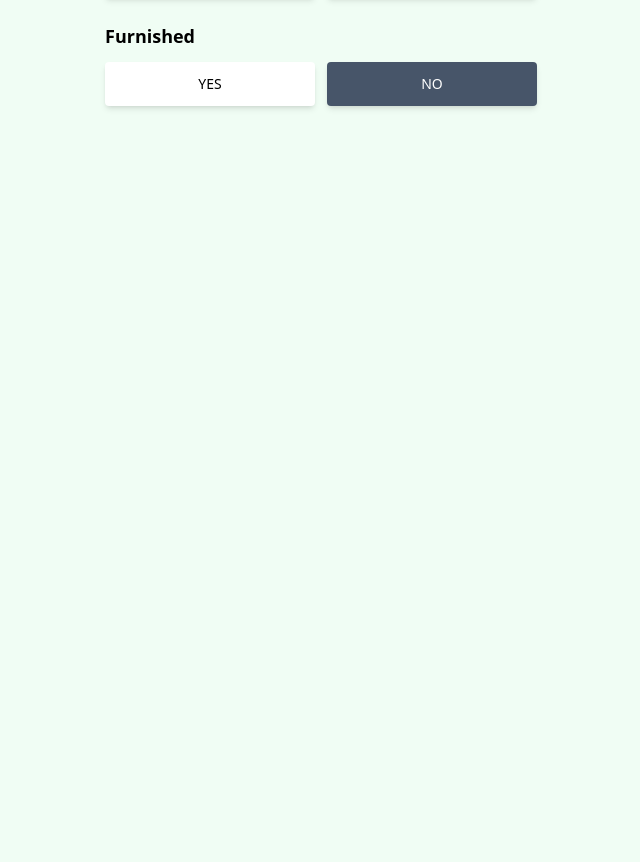
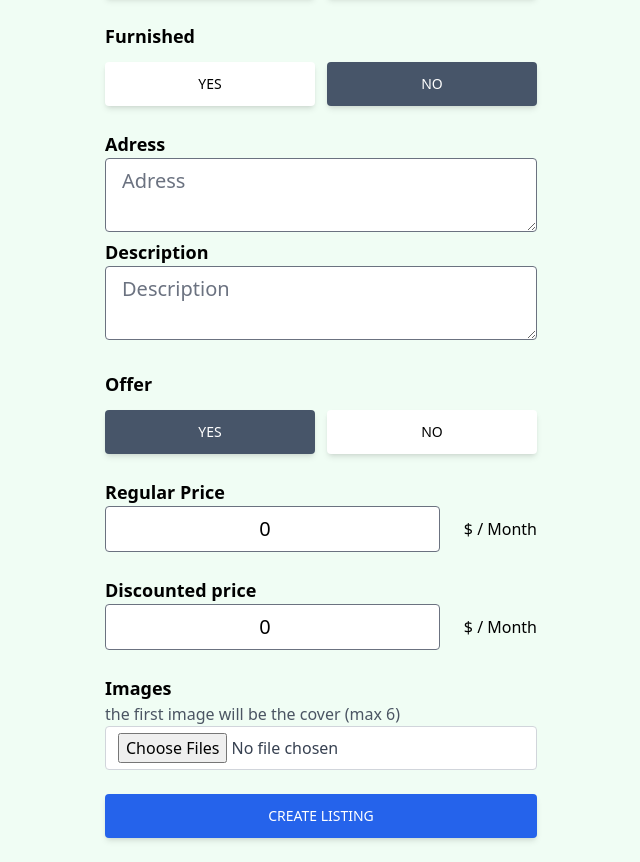
Before and after one commit to kszys90/react-tailwind-practice, a React (Create React App) app: page /create-listing in a window 1280 px wide. Shown: the part 522-1384 px from the top of the page, without its empty margins (319-959 px from the left). Before the commit the page ends 800 px from the top, so only its background shows below. Built offline with nearby package versions, Linux system fonts and the light colour scheme; no server answers.

Commit message:
created ui of CreateListing page

```diff
--- a/src/pages/CreateListing.jsx
+++ b/src/pages/CreateListing.jsx
@@ -7,9 +7,15 @@
     bedrooms: 1,
     bathrooms: 1,
     parking: false,
-    furnished: false
+    furnished: false,
+    adress: '',
+    description: '',
+    offer: true,
+    regularPrice: 0,
+    discountedPrice: 0,
   })
-  const {type, name, bedrooms, bathrooms,parking, furnished} = formData
+  const {type, name, bedrooms, bathrooms,parking, furnished, adress, description, offer
+  ,regularPrice, discountedPrice} = formData
   function handleChange(){
 
   }
@@ -83,7 +89,7 @@
           value={true} onClick={handleChange}
           className={`px-7 py-3 font-medium text-sm uppercase shadow-md rounded hover:shadow-lg
           focus:shadow-lg active:shadow-lg tansition duration-150 ease w-full mr-3
-          ${!furnished==true? 'bg-white text-black' : 'bg-slate-600 text-white'}`}
+          ${!furnished===true? 'bg-white text-black' : 'bg-slate-600 text-white'}`}
           >
             Yes
           </button>
@@ -95,7 +101,84 @@
           > No
           </button>
         </div>
-
+        <p className='text-lg mt-6 font-semibold'>Adress</p>
+        <textarea type="text" id="adress" value={adress} onChange={handleChange} placeholder="Adress"
+          required className='w-full px-4 py-2 text-xl text-grey-700
+          bg-white border border-grey-300 rounded tansition duration-150 ease-in-out
+          focus:text-grey-700 focus:bg-white focus:border-grey-700'
+        />
+        <p className='text-lg font-semibold'>Description</p>
+        <textarea type="text" id="description" value={description} onChange={handleChange} placeholder="Description"
+          required className='w-full px-4 py-2 text-xl text-grey-700
+          bg-white border border-grey-300 rounded tansition duration-150 ease-in-out
+          focus:text-grey-700 focus:bg-white focus:border-grey-700'
+        />
+         <p className='text-lg mt-6 font-semibold'>Offer</p>
+        <div className='flex justify-between mt-3'>
+          <button type="button" id="offer"
+          value={true} onClick={handleChange}
+          className={`px-7 py-3 font-medium text-sm uppercase shadow-md rounded hover:shadow-lg
+          focus:shadow-lg active:shadow-lg tansition duration-150 ease w-full mr-3
+          ${!offer===true? 'bg-white text-black' : 'bg-slate-600 text-white'}`}
+          >
+            Yes
+          </button>
+          <button type="button" id="offer"
+          value={false} onClick={handleChange}
+          className={`px-7 py-3 font-medium text-sm uppercase shadow-md rounded hover:shadow-lg
+          focus:shadow-lg active:shadow-lg tansition duration-150 ease w-full
+          ${offer? 'bg-white text-black' : 'bg-slate-600 text-white'}`}
+          > No
+          </button>
+        </div>
+        <div >
+            <p className='text-lg font-semibold mt-6'>Regular Price</p>
+          <div className='flex justify-between items-center mb-6 space-x-6 '>
+            <div className='flex justify-between items-center w-full'>
+              <input type="number" id="regularPrice" value={regularPrice} onChange={handleChange}
+              min="50" max="400000000" required className='w-full px-4 py-2 text-xl text-grey-700
+              bg-white border border-grey-300 rounded transition duration-150 ease-in-out
+              focus:text-grey:700 focus:bg-white focus:border-slate-600 text-center'/>
+            </div>
+            {type==="rent" && (
+              <div className='flex justify-center items-center'>
+                <p className='text-md w-full whitespace-nowrap'>$ / Month</p>
+              </div>
+            )}
+          </div>
+        </div>
+        {offer && (
+              <div >
+                  <p className='text-lg font-semibold mt-6'>Discounted price</p>
+                <div className='flex justify-between items-center mb-6 space-x-6 '>
+                  <div className='flex justify-between items-center w-full'>
+                    <input type="number" id="discountedPrice" value={discountedPrice} onChange={handleChange}
+                    min="50" max="400000000" required className='w-full px-4 py-2 text-xl text-grey-700
+                    bg-white border border-grey-300 rounded transition duration-150 ease-in-out
+                    focus:text-grey:700 focus:bg-white focus:border-slate-600 text-center'/>
+                  </div>
+                  {type==="rent" && (
+                    <div className='flex justify-center items-center'>
+                      <p className='text-md w-full whitespace-nowrap'>$ / Month</p>
+                    </div>
+                  )}
+                </div>
+              </div>
+        )}
+        <div className='mb-6'>
+          <p className='text-lg font-semibold'>Images</p>
+          <p className='text-gray-600'>the first image will be the cover (max 6)</p>
+          <input type="file" id="images" onChange={handleChange} accept=".jpg,.png,.jpeg"
+          multiple required className='w-full px-3 py-1.5 text-gray-700 bg-white
+          border border-gray-300 transition rounded duration-150 ease-in-out
+          focus:bg-white focus:slate-600'
+          />
+        </div>
+        <button className='mb-6 w-full px-7 py-3 bg-blue-600 text-white font-medium text-sm
+        uppercase rounded shadow-md hover:bg-blue-700 hover:shadow-lg focus:bg-blue-700
+        focus:shadow-lg active:bg-blue-800 active-shadow-lg transition duration-150 ease-in-out'>
+          Create Listing
+        </button>
       </form>
     </main>
   )
```
